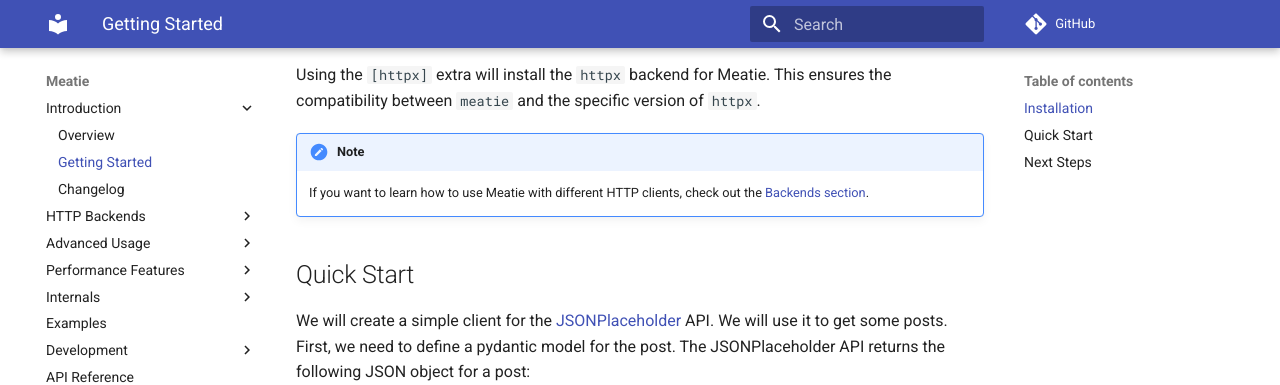
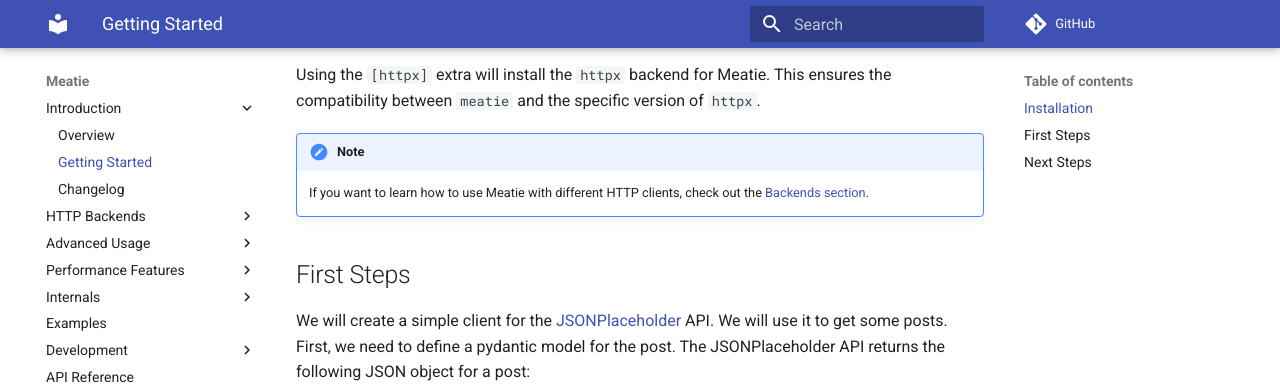
Before and after one commit to pmateusz/meatie, an MkDocs documentation site: the page built from docs/getting_started.md, in a window 1280 px wide and 900 px high, scrolled down 383 px. Shown: the top 385 px of the window. Built offline with MkDocs 1.6.1 and Material for MkDocs 9.7.7, drawn with Linux system fonts in a browser that asks for light colours; comment, search, counter and statistics services are not loaded.

```diff
--- a/docs/getting_started.md
+++ b/docs/getting_started.md
@@ -22,7 +22,7 @@
     If you want to learn how to use Meatie with different HTTP clients, check
     out the [Backends section](./backends/overview.md).
 
-## Quick Start
+## First Steps
 
 We will create a simple client for the
 [JSONPlaceholder](https://jsonplaceholder.typicode.com/) API. We will use it to
```
Also changed, not shown: 2 other files.
